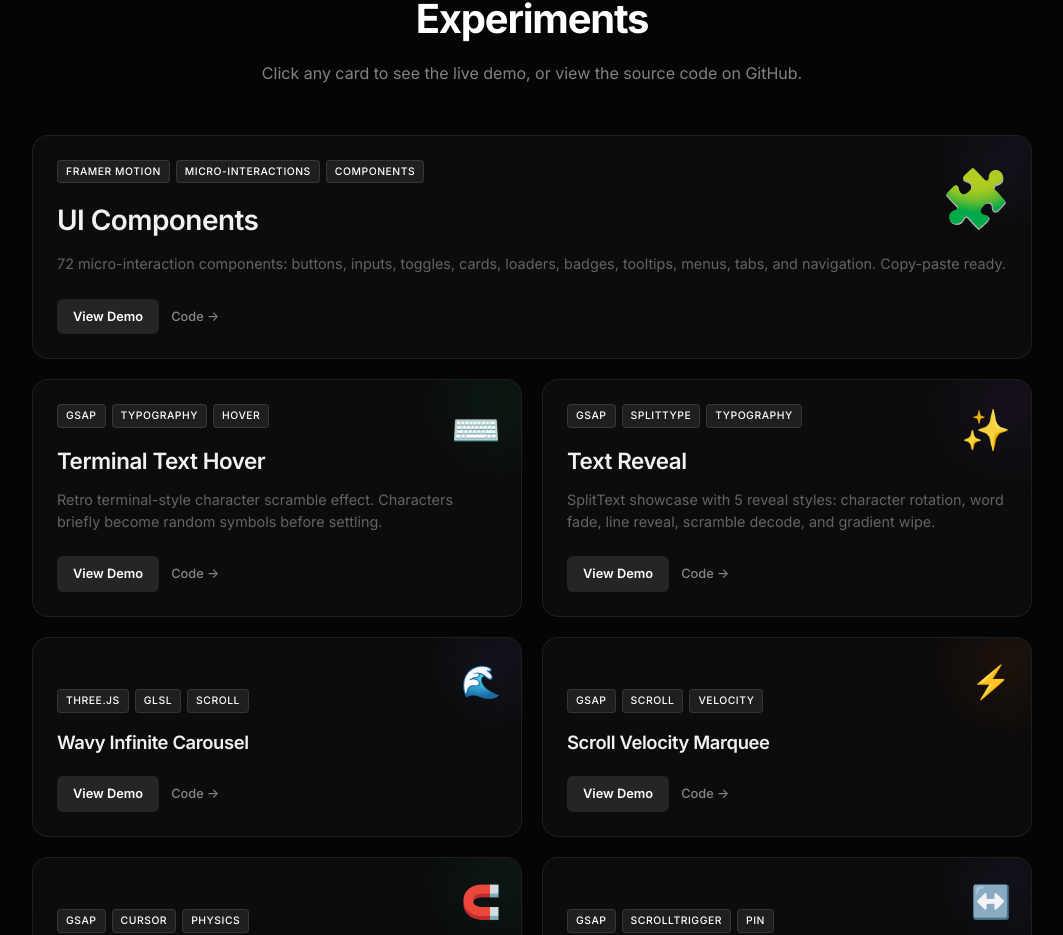
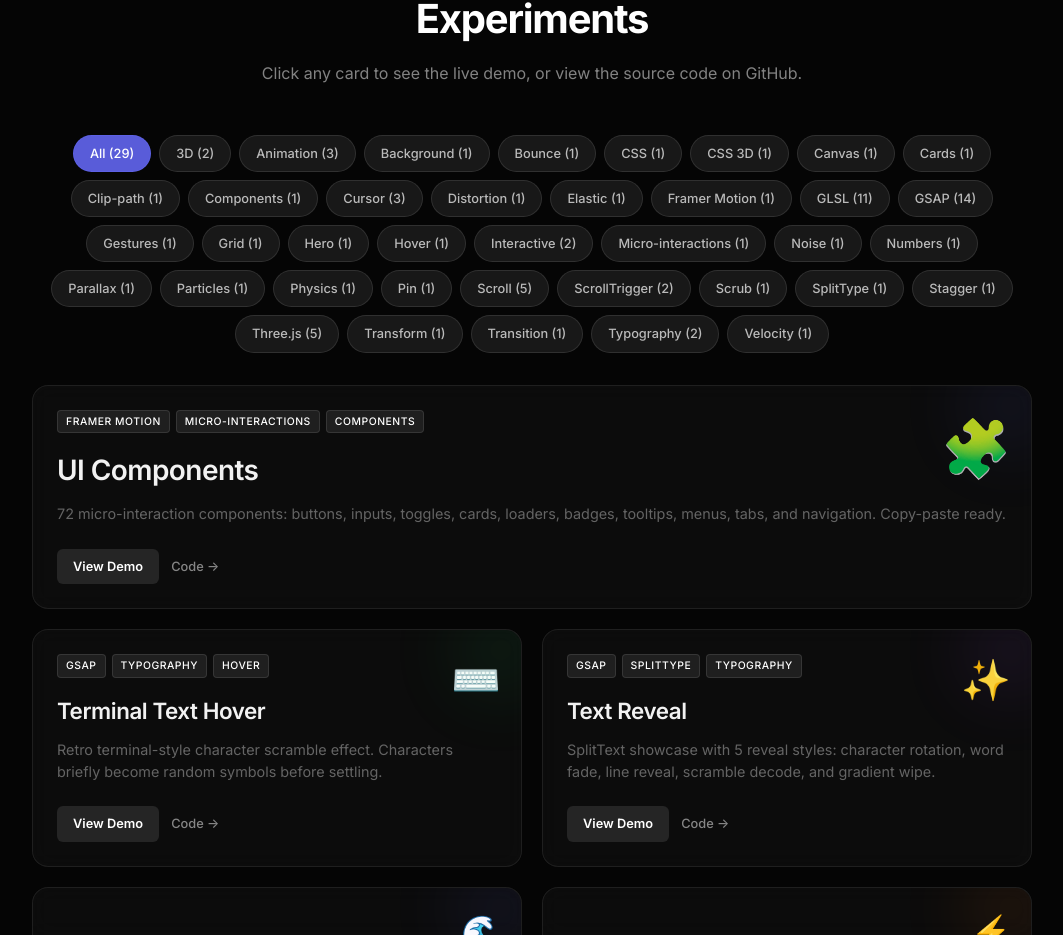
Before and after one commit to toddclawd-del/interaction-lab, a React (Vite) app: page /wavy-carousel in a window 1280 px wide. Shown: the part 907-1842 px from the top of the page, without its empty margins (108-1171 px from the left). Built offline with nearby package versions, Linux system fonts and the light colour scheme.

Commit message:
🏷️ Add tag filter nav to experiments section

```diff
--- a/src/pages/Home.tsx
+++ b/src/pages/Home.tsx
@@ -695,7 +695,17 @@
 // ─────────────────────────────────────────────────────────────────
 // EXPERIMENTS SECTION
 // ─────────────────────────────────────────────────────────────────
+
+// Extract all unique tags
+const allTags = Array.from(new Set(experiments.flatMap(exp => exp.tags))).sort()
+
 function Experiments() {
+  const [selectedTag, setSelectedTag] = useState<string | null>(null)
+
+  const filteredExperiments = selectedTag
+    ? experiments.filter(exp => exp.tags.includes(selectedTag))
+    : experiments
+
   return (
     <section id="experiments" style={styles.experimentsSection}>
       <div style={styles.sectionHeader}>
@@ -705,8 +715,40 @@
         </p>
       </div>
 
+      {/* Tag Filter Nav */}
+      <div style={styles.filterNav}>
+        <button
+          onClick={() => setSelectedTag(null)}
+          style={{
+            ...styles.filterButton,
+            background: selectedTag === null ? 'rgba(99, 102, 241, 0.9)' : 'rgba(255,255,255,0.08)',
+            color: selectedTag === null ? '#fff' : 'rgba(255,255,255,0.7)',
+            borderColor: selectedTag === null ? 'rgba(99, 102, 241, 0.5)' : 'rgba(255,255,255,0.1)',
+          }}
+        >
+          All ({experiments.length})
+        </button>
+        {allTags.map(tag => {
+          const count = experiments.filter(exp => exp.tags.includes(tag)).length
+          return (
+            <button
+              key={tag}
+              onClick={() => setSelectedTag(tag)}
+              style={{
+                ...styles.filterButton,
+                background: selectedTag === tag ? 'rgba(99, 102, 241, 0.9)' : 'rgba(255,255,255,0.08)',
+                color: selectedTag === tag ? '#fff' : 'rgba(255,255,255,0.7)',
+                borderColor: selectedTag === tag ? 'rgba(99, 102, 241, 0.5)' : 'rgba(255,255,255,0.1)',
+              }}
+            >
+              {tag} ({count})
+            </button>
+          )
+        })}
+      </div>
+
       <div className="bento-grid" style={styles.grid}>
-        {experiments.map((exp, i) => (
+        {filteredExperiments.map((exp, i) => (
           <BentoCard key={exp.slug} experiment={exp} index={i} />
         ))}
       </div>
@@ -1111,6 +1153,24 @@
     color: 'rgba(255,255,255,0.5)',
     lineHeight: 1.6,
   },
+  filterNav: {
+    maxWidth: '1000px',
+    margin: '0 auto 2rem',
+    display: 'flex',
+    flexWrap: 'wrap',
+    gap: '0.5rem',
+    justifyContent: 'center',
+  },
+  filterButton: {
+    padding: '0.5rem 1rem',
+    fontSize: '0.8rem',
+    fontWeight: 500,
+    border: '1px solid',
+    borderRadius: '9999px',
+    cursor: 'pointer',
+    transition: 'all 0.2s ease',
+    whiteSpace: 'nowrap',
+  },
   grid: {
     maxWidth: '1000px',
     width: '100%',
```
